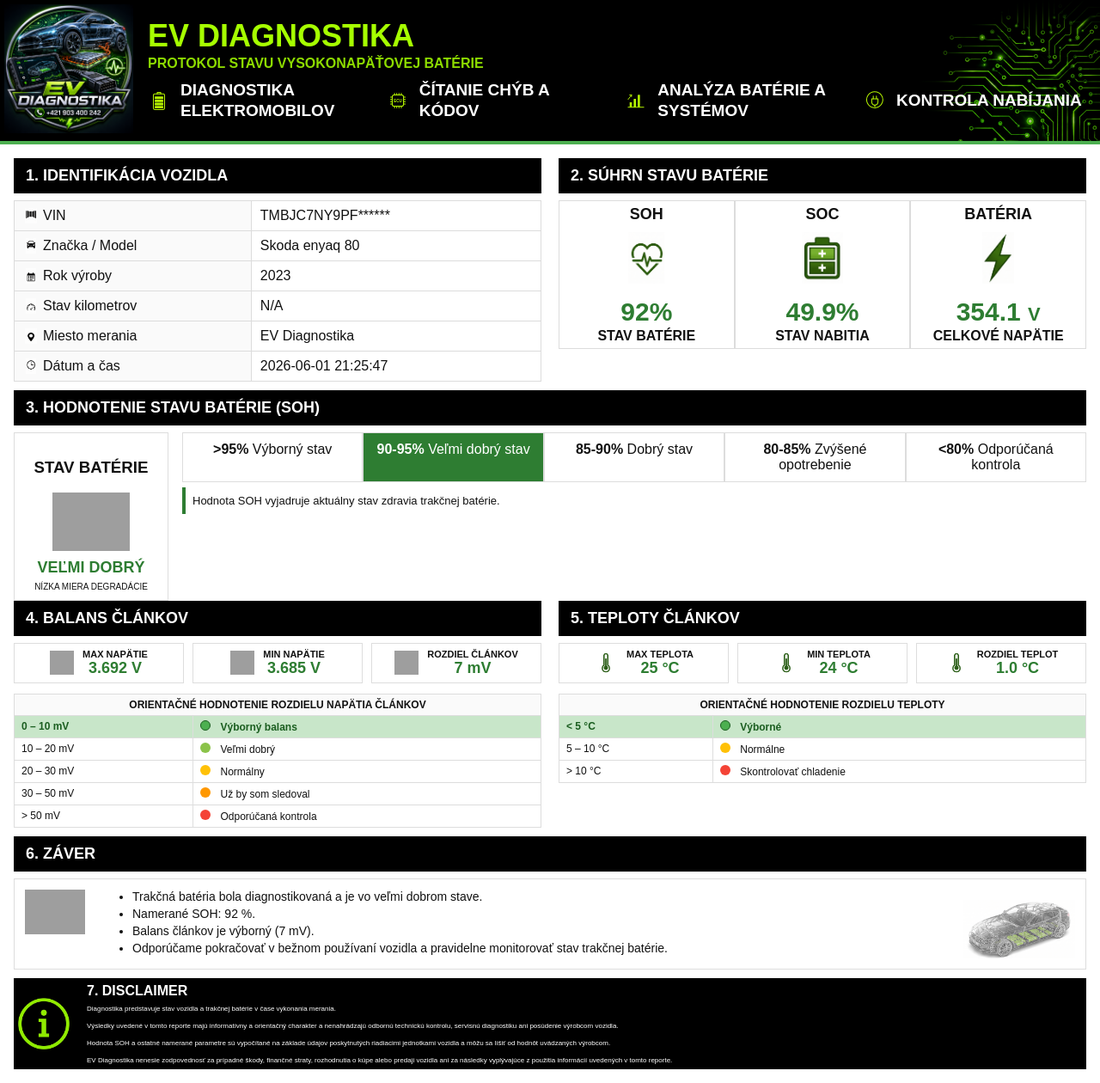
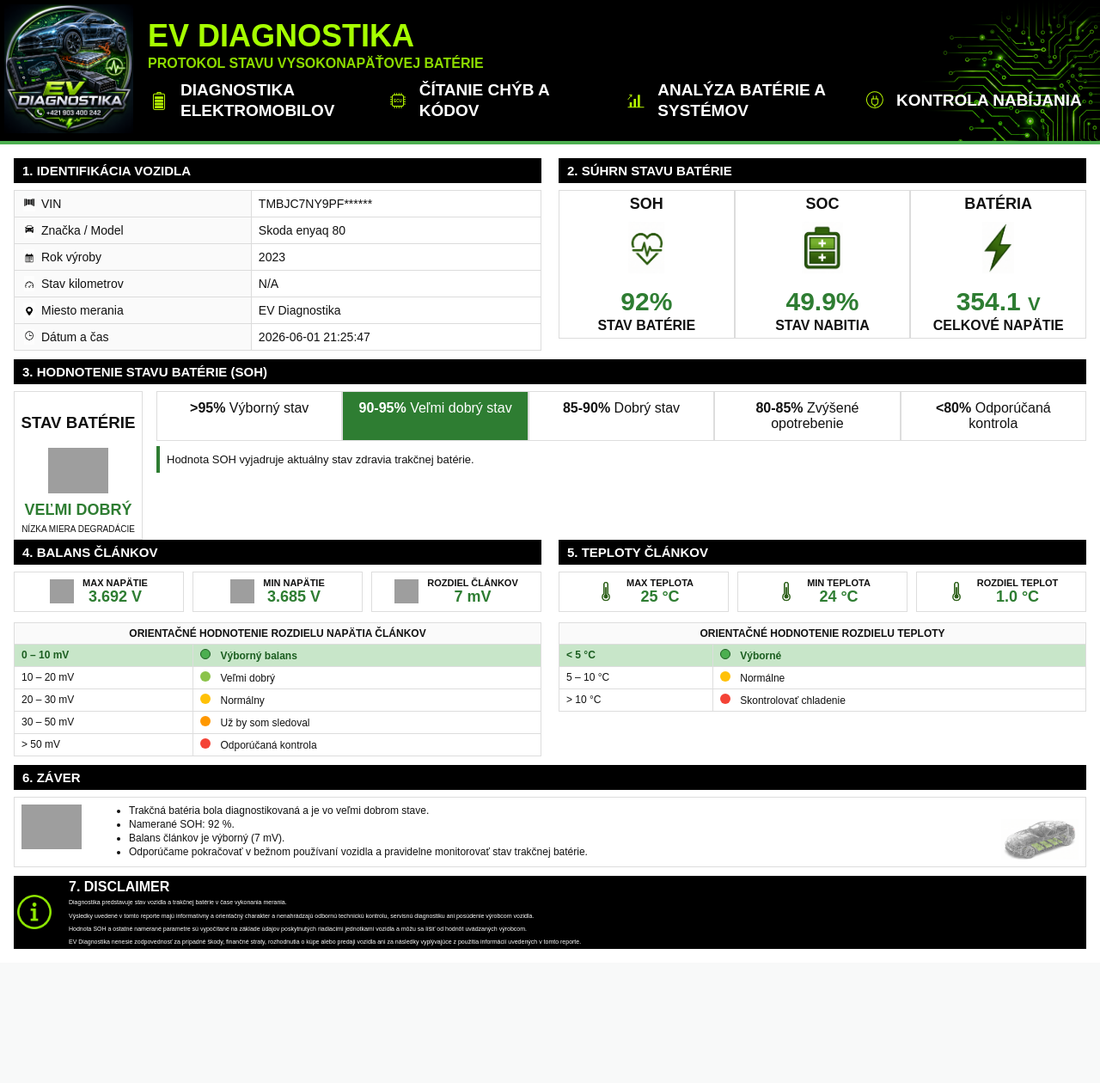
Before and after one commit to marianblaha/pdf-upravy, a FastAPI app: page /preview in a window 1280 px wide. Shown: the whole page at 86% size. After the commit the page ends 1104 px from the top, so only its background shows below. Run offline with FastAPI, Linux system fonts and the light colour scheme; grey boxes are pictures that could not be loaded.

Commit message:
switch to playwright zmensovanie na A4, noveokno chatgpt

```diff
--- a/templates/report.html
+++ b/templates/report.html
@@ -139,9 +139,9 @@ body{
 .section-title{
     background:#000;
     color:white;
-    font-size:18px;
+    font-size:15px;
     font-weight:bold;
-    padding:10px 14px;
+    padding:6px 10px;
     margin-bottom:8px;
 }
 
@@ -154,8 +154,8 @@ body{
 
 .vehicle-table td{
     border:1px solid #dcdcdc;
-    padding:8px 10px;
-    font-size:16px;
+    padding:6px 8px;
+    font-size:14px;
 }
 
 .vehicle-table td:first-child{
@@ -233,10 +233,10 @@ body{
 }
 
 .soh-status{
-    width:180px;
+    width:150px;
     border:1px solid #ddd;
     text-align:center;
-    padding:10px;
+    padding:6px;
 }
 
 .soh-big{
@@ -356,7 +356,7 @@ body{
 
 .conclusion{
     border:1px solid #ddd;
-    padding:12px;
+    padding:8px;
 
     display:flex;
     gap:15px;
@@ -377,12 +377,12 @@ body{
 }
 
 .conclusion-content li{
-    margin-bottom:4px;
-    font-size:14px;
+    margin-bottom:2px;
+    font-size:12px;
 }
 
 .conclusion-car{
-    width:130px;
+    width:90px;
     flex-shrink:0;
     align-self:flex-end;
 }
@@ -392,17 +392,17 @@ body{
 .disclaimer{
     background:#000;
     color:white;
-    padding:5px;
+    padding:4px;
     margin-top:10px;
-    font-size:8px;
-    line-height:1.25;
+    font-size:7px;
+    line-height:1.1;
     display:flex;
     gap:20px;
     align-items:flex-start;
 }
 
 .disclaimer-icon{
-    width:60px;
+    width:40px;
     flex-shrink:0;
 	align-self:center;
 }
@@ -636,7 +636,7 @@ body{
 				<img
 					src="{{ base_url }}/static/icons/batterystate.png"
 					style="
-						width:90px;
+						width:70px;
 						margin-top:0;
 					"
 				>
```
